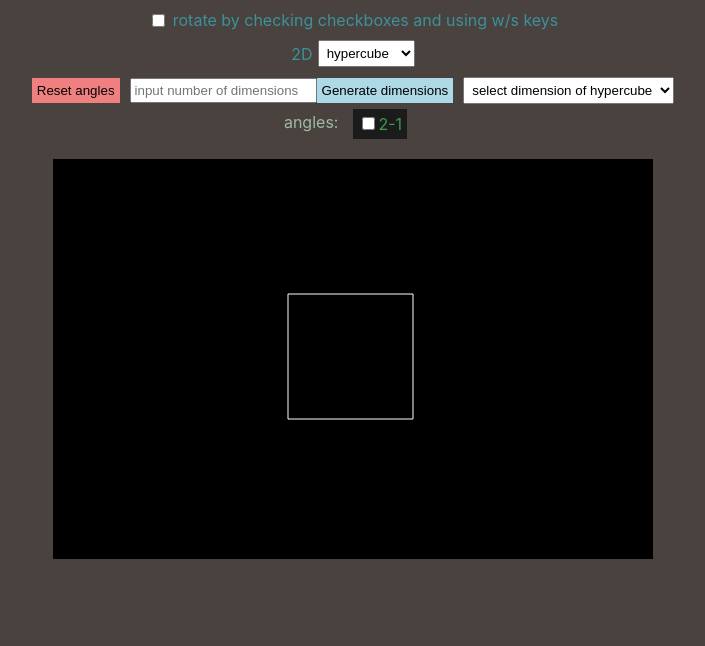
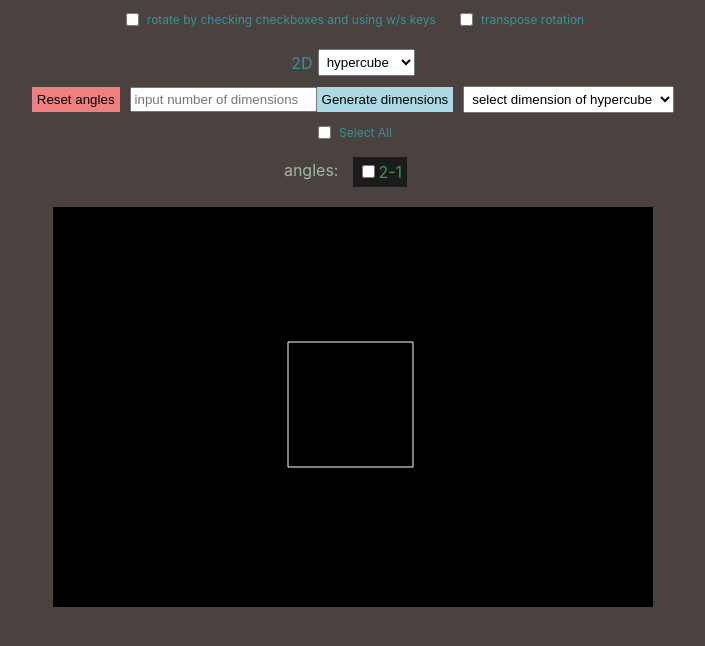
Before and after one commit to IsaacKlark/polydimensional_cube, a React (Create React App) app: page / in a window 1280 px wide. Shown: the top 646 px of the page, without its empty margins (287-992 px from the left). Built offline with nearby package versions, Linux system fonts and the light colour scheme.

Commit message:
added new features

```diff
--- a/src/App.css
+++ b/src/App.css
@@ -105,4 +105,18 @@ body {
   justify-content: center;
   margin: 10px;
   column-gap: 5px;
+
+
 }
+
+.using__mouse p {
+  font-size: 12px;
+  line-height: 100%;
+  margin: 0;
+}
+
+.wrapper {
+  display: flex;
+  align-items: center;
+  justify-content: center;
+}
--- a/src/App.js
+++ b/src/App.js
@@ -15,6 +15,7 @@ function App() {
   const [anglesArray, setAnglesArray] = useState([0]);
   const [activeRotations, setActiveRotations] = useState([]);
   const [figure, setFigure] = useState("hypercube");
+  const [transposeRotation, setTransposeRotation] = useState(false);
 
   let number = numberOfDimensions;
   const changeNumber = (e) => {
@@ -49,7 +50,11 @@ function App() {
 
     setAnglesArray(copyAnglesArray);
     setActiveRotations([]);
-    const matrix = generateMatrixes(numberOfDimensions, copyAnglesArray);
+    const matrix = generateMatrixes(
+      numberOfDimensions,
+      copyAnglesArray,
+      transposeRotation
+    );
     generateFigure(verticesArray, matrix, numberOfDimensions, figure);
   };
 
@@ -70,10 +75,27 @@ function App() {
   return (
     <>
       <div className="using__mouse-wrap">
-        <label className="using__mouse">
-          <input type="checkbox" name="checkbox" onChange={useKeyboardChange} />
-          rotate by checking checkboxes and using w/s keys
-        </label>
+        <div className="wrapper">
+          <label className="using__mouse">
+            <input
+              type="checkbox"
+              name="checkbox"
+              onChange={useKeyboardChange}
+            />
+            <p>rotate by checking checkboxes and using w/s keys</p>
+          </label>
+
+          <label className="using__mouse">
+            <input
+              type="checkbox"
+              name="checkbox 2"
+              onChange={() => setTransposeRotation(!transposeRotation)}
+              checked={transposeRotation}
+            />
+            <p>transpose rotation</p>
+          </label>
+        </div>
+
         <label className="using__mouse">
           {numberOfDimensions}D
           <select
@@ -96,7 +118,6 @@ function App() {
           placeholder="input number of dimensions"
           className="input_dimension"
           onChange={changeNumber}
-
         />
         <button
           type="button"
@@ -116,6 +137,7 @@ function App() {
             );
           })}
         </select>
+
         <CreateCheckboxes
           dimensions={amount}
           number={numberOfDimensions}
@@ -125,12 +147,14 @@ function App() {
           activeRotations={activeRotations}
           setActiveRotations={setActiveRotations}
           figure={figure}
+          transposeRotation={transposeRotation}
         />
         <Svg
           dimension={numberOfDimensions}
           anglesArray={anglesArray}
           figure={figure}
           dimensionOfFigure={dimensionOfFigure}
+          transposeRotation={transposeRotation}
         />
       </div>
     </>
--- a/src/CreateCheckboxes.js
+++ b/src/CreateCheckboxes.js
@@ -12,7 +12,8 @@ const CreateCheckboxes = ({
   setAnglesArray,
   activeRotations,
   setActiveRotations,
-  figure
+  figure,
+  transposeRotation,
 }) => {
   useEffect(() => {
     const moveByKeyBoard = (e) => {
@@ -31,7 +32,11 @@ const CreateCheckboxes = ({
           });
         }
         setAnglesArray(copyAnglesArray);
-        const matrix = generateMatrixes(number, copyAnglesArray);
+        const matrix = generateMatrixes(
+          number,
+          copyAnglesArray,
+          transposeRotation
+        );
         generateFigure(verticesArray, matrix, number, figure);
       }
     };
@@ -66,7 +71,11 @@ const CreateCheckboxes = ({
         });
 
         setAnglesArray(copyAnglesArray);
-        const matrix = generateMatrixes(number, copyAnglesArray);
+        const matrix = generateMatrixes(
+          number,
+          copyAnglesArray,
+          transposeRotation
+        );
         generateFigure(verticesArray, matrix, number, figure);
       }
     }, 50);
@@ -78,10 +87,9 @@ const CreateCheckboxes = ({
 
   useEffect(() => {
     vertices(number, DimensionOfFigure, figure);
+  }, [figure, number, DimensionOfFigure]);
 
-  }, [figure, number, DimensionOfFigure,]);
-
-  const numbersOfCehckboxes = new Array(dimensions);
+  const numbersOfCheckboxes = new Array(dimensions);
   let subDimensionStart = 2;
   let subDimensionEnd = 1;
 
@@ -95,18 +103,17 @@ const CreateCheckboxes = ({
     addToYRotationInterval++;
   }
 
-
   for (let i = 0; i < dimensions; i++) {
     if (subDimensionEnd === subDimensionStart) {
       subDimensionStart++;
       subDimensionEnd = 1;
     }
 
-    numbersOfCehckboxes[i] = `${subDimensionStart}-${subDimensionEnd}`;
+    numbersOfCheckboxes[i] = `${subDimensionStart}-${subDimensionEnd}`;
     subDimensionEnd++;
   }
 
-  numbersOfCehckboxes.reverse();
+  numbersOfCheckboxes.reverse();
 
   const changeActiveRotation = (index) => {
     let copyActiveRotations = [...activeRotations];
@@ -121,10 +128,30 @@ const CreateCheckboxes = ({
     setActiveRotations(copyActiveRotations);
   };
 
+  const selectAll = () => {
+    let copyActiveRotations = [];
+
+    if (activeRotations.length < numbersOfCheckboxes.length) {
+      copyActiveRotations = numbersOfCheckboxes.map((item, index) => index);
+    }
+
+    setActiveRotations(copyActiveRotations);
+  };
+
   return (
+    <>
+      <label className="using__mouse">
+        <input
+          type="checkbox"
+          name="checkbox"
+          onChange={selectAll}
+          checked={activeRotations.length === numbersOfCheckboxes.length}
+        />
+        <p>Select All</p>
+      </label>
       <section className="checkboxes">
         <div className="angles">angles:</div>
-      {numbersOfCehckboxes.map((field, index) => {
+        {numbersOfCheckboxes.map((field, index) => {
           return (
             <label key={index} className="labels">
               <input
@@ -140,6 +167,7 @@ const CreateCheckboxes = ({
           );
         })}
       </section>
+    </>
   );
 };
 
--- a/src/Svg.js
+++ b/src/Svg.js
@@ -13,10 +13,10 @@ export let prevX = 0;
 export let prevY = 0;
 
 
-const Svg = ({ dimension, anglesArray, figure, dimensionOfFigure }) => {
+const Svg = ({ dimension, anglesArray, figure, dimensionOfFigure, transposeRotation }) => {
   useEffect(() => {
     if (dimension > 1) {
-      const matrix = generateMatrixes(dimension, anglesArray);
+      const matrix = generateMatrixes(dimension, anglesArray, transposeRotation);
       generateFigure(verticesArray, matrix, dimension);
     }
   });
--- a/src/generateMatrixes.js
+++ b/src/generateMatrixes.js
@@ -1,24 +1,27 @@
-import initMatrix from './initMatrix';
-import { Matrix } from './sylvester.src';
+import initMatrix from "./initMatrix";
+import { Matrix } from "./sylvester.src";
 
-const toRadians = angle => angle * Math.PI / 180;
+const toRadians = (angle) => (angle * Math.PI) / 180;
 
-const generateMatrixes = (dimensions, anglesArr) => {
+const generateMatrixes = (dimensions, anglesArr, transposeRotation) => {
   let cosinus1 = dimensions - 1;
   let cosinus2 = dimensions - 2;
   let sinus1 = dimensions - 1;
   let sinus2 = dimensions - 2;
-    let variants = dimensions * (dimensions - 1) / 2;
+  let variants = (dimensions * (dimensions - 1)) / 2;
   const matrixes = [];
   for (let i = 0; i < variants; i++) {
-        matrixes.push(Matrix.create(
+    matrixes.push(
+      Matrix.create(
         initMatrix(
           dimensions,
           cosinus1,
           cosinus2,
           sinus1,
           sinus2,
-                toRadians(anglesArr[i])))
+          toRadians(anglesArr[i])
+        )
+      )
     );
 
     if (cosinus2 === 0) {
@@ -38,7 +41,11 @@ const generateMatrixes = (dimensions, anglesArr) => {
     matrixMultiply = matrixMultiply.multiply(matrixes[i]);
   }
 
-    return matrixMultiply;
+  if (transposeRotation) {
+    return matrixMultiply.transpose();
   }
 
+  return matrixMultiply;
+};
+
 export default generateMatrixes;
```
Lines whose indentation alone changed are shown as unchanged.
